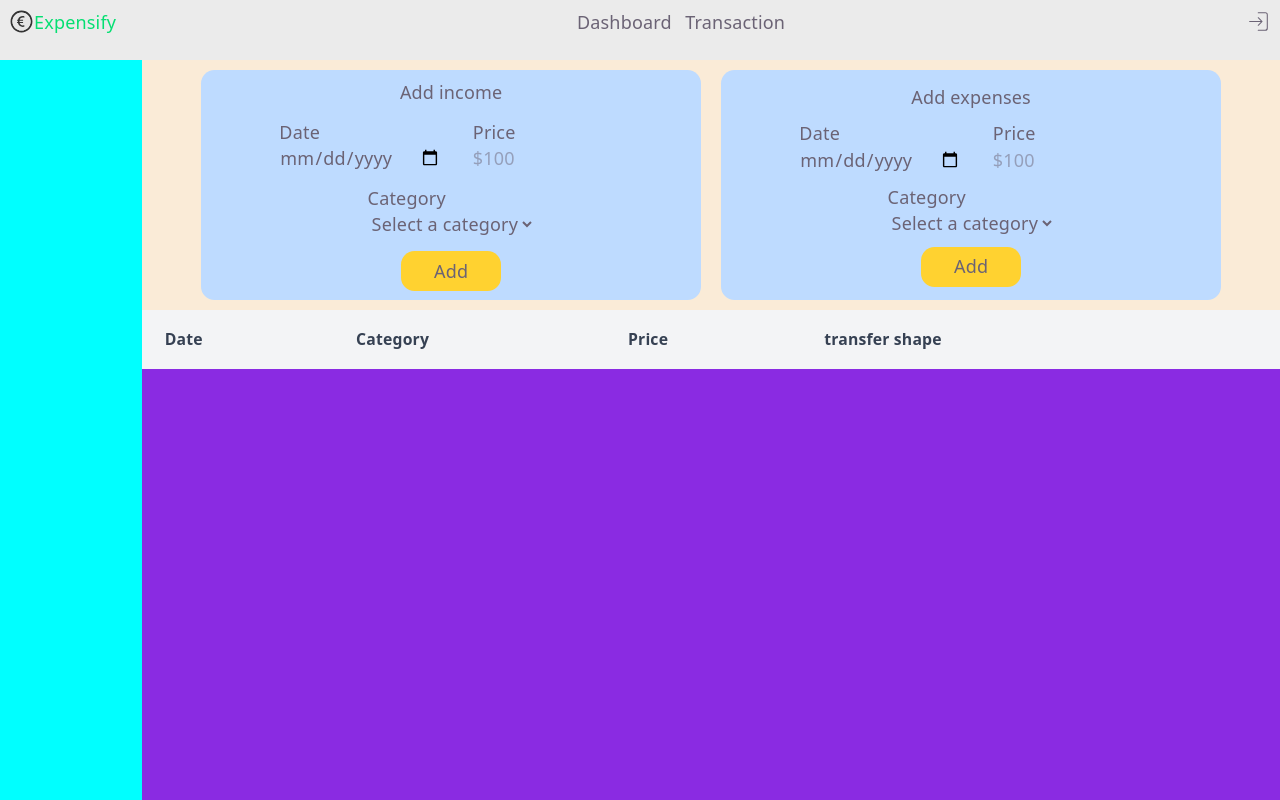
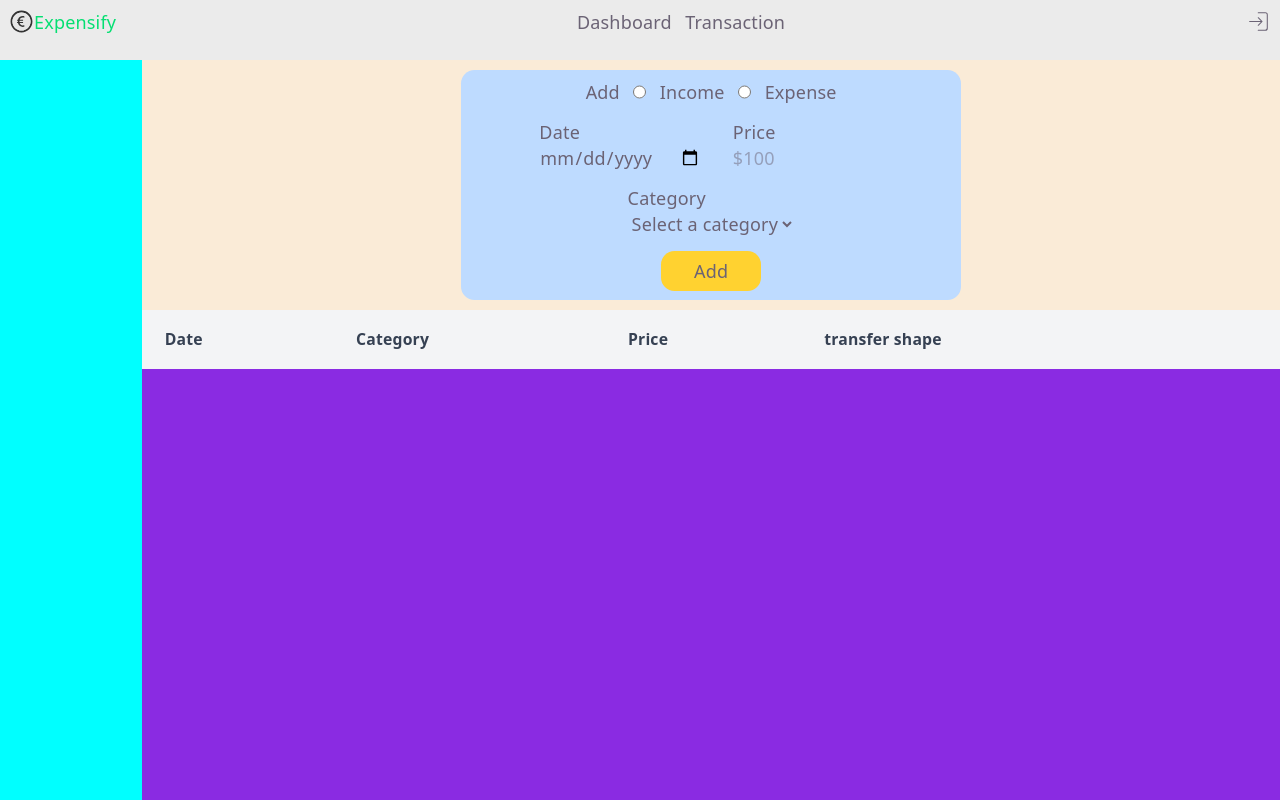
Before and after one commit to Malekith894/Expense-management-application, a React (Vite) app in the folder Expenses/: page / in a window 1280 px wide. Shown: the top 800 px of the page. Built offline with nearby package versions, Linux system fonts and the light colour scheme.

Commit message:
Transaction page has been built. however, css and filtering remains

```diff
--- a/Expenses/src/pages/transactions/index.jsx
+++ b/Expenses/src/pages/transactions/index.jsx
@@ -4,21 +4,56 @@ import { useState } from 'react';
 
 
 function Transaction(){
-    const categories=["Education","Trasnsport","Food","Investement",
-        "Salary","Gift","Shopping","Internet","Health","Travel"]
+    //existing categories
+    const expense_category=["Education","Trasnsport","Food",
+        ,"Shopping","Internet","Health","Travel"];
 
-    const [category,setcategory]=useState(false)
+    const income_category=["Gift","Salary","Investement"];
 
+    //an object to store user transactions
+    const [trans,settrans]=useState({
+        date:'',
+        category:'',
+        price:'',
+        transfer:'',
+    });
 
-    function handlecategory(e){
+    //these states show the custom category and functions to manipulate them
+
+    const [income,setincome]=useState(false);
+
+    function handleincome(e){
         if(e.target.value=="Add_category"){
-            setcategory(true);
+            setincome(true);
+
         } else{
-            setcategory(false)
+            setincome(false);
+            settrans((prev) => ({...prev,category:e.target.value}))
         }
     };
 
+    function handleexception(e){
+        settrans((prev)=>({...prev,category:e.target.value}))
+    };
 
+    //this is a list to store the rows of our table
+    const [row,setrow]=useState([])
+
+    function handleclick(){
+        if(trans.date && trans.price && trans.category && trans.transfer){
+            return setrow((prev) => [...prev,{...trans,...{id:Math.random()*10}}])
+        } else{
+            alert("please fill in the blanks");
+        }
+    }
+
+    function handleremove(id){
+        setrow(row.filter(function(item){
+            return(
+                item.id!=id
+            )
+        }))
+    }
 
     return(
         <div className={styles.container}>
@@ -27,76 +62,49 @@ function Transaction(){
             </div>
             <div className={styles.adding}>
                 <div className='flex flex-col w-[500px] h-[230px] gap-2 bg-blue-200 rounded-xl p-2 justify-between'>
-                    <h2>Add income</h2>
+                    <div className='flex flex-row justify-center gap-3'>
+                        <h2>Add</h2>
+                        <input name='transaction' type='radio' id='income' value="income" onChange={(e) => settrans({...trans,transfer:'income'})}></input>
+                        <label htmlFor="income">Income</label>
+                        <input name='transaction' type='radio' id='expense' value="expense" onChange={(e) => settrans({...trans,transfer:'expense'})}></input>
+                        <label htmlFor="expense">Expense</label>
+                    </div>
+
                     <div className='flex flex-row justify-center gap-7'>
                         <div className='flex flex-col items-start'>
                             <label>Date</label>
-                            <input type='date'></input>
+                            <input type='date' onChange={(e) => settrans({...trans,date:e.target.value})}></input>
                         </div>
                         <div className='flex flex-col items-start'>
                             <label>Price</label>
-                            <input className='w-[150px]' placeholder='$100'></input>
+                            <input className='w-[150px]' placeholder='$100' onChange={(e) => settrans({...trans,price:e.target.value})}></input>
                         </div>
                     </div>
                     <div className='flex flex-row justify-center gap-7'>
                         <div className='flex flex-col items-start center'>
                             <label>Category</label>
-                            <select onChange={handlecategory}>
+                            <select onChange={handleincome}>
                                 <option>Select a category</option>
                                 <option>Add_category</option>
-                                {categories.map(function(item){
+                                {income_category.map(function(item){
                                     return <option key={item}>{item}</option>
                                 })}
                             </select>
                         </div>
-                        { category && (
+                        { income && (
                             <div className='flex flex-col items-start center '>
                                 <label>New category</label>
-                                <input type='text' placeholder='Enter new categroy'></input>
+                                <input type='text' placeholder='Enter new categroy' onChange={handleexception}></input>
                             </div>
                         )
                         }
 
                     </div>
                     <div>
-                        <button className='w-[100px] h-[40px] rounded-xl bg-amber-300'>Add</button>
+                        <button className='w-[100px] h-[40px] rounded-xl bg-amber-300' onClick={handleclick}>Add</button>
                     </div>
                 </div>
-                <div className='flex flex-col w-[500px] h-[230px] bg-blue-200 rounded-xl p-3 justify-between'>
-                    <h2>Add expenses</h2>
-                    <div className='flex flex-row justify-center gap-7'>
-                        <div className='flex flex-col items-start'>
-                            <label>Date</label>
-                            <input type='date'></input>
-                        </div>
-                        <div className='flex flex-col items-start'>
-                            <label>Price</label>
-                            <input className='w-[150px]' placeholder='$100'></input>
-                        </div>
-                    </div>
-                    <div className='flex flex-row justify-center gap-7'>
-                        <div className='flex flex-col items-start '>
-                            <label>Category</label>
-                            <select onChange={handlecategory}>
-                                <option>Select a category</option>
-                                <option>Add_category</option>
-                                {categories.map(function(item){
-                                    return <option key={item}>{item}</option>
-                                })}
-                            </select>
-                        </div>
-                        { category && (
-                            <div className='flex flex-col items-start center '>
-                                <label>New category</label>
-                                <input type='text' placeholder='Enter new categroy'></input>
-                            </div>
-                        )
-                        }
-                    </div>
-                    <div>
-                        <button className='w-[100px] h-[40px] rounded-xl bg-amber-300'>Add</button>
-                    </div>
-                </div>
+
             </div>
             <div className={styles.main}>
                         <table className='w-full '>
@@ -120,7 +128,19 @@ function Transaction(){
                                 </tr>
                             </thead>
                             <tbody>
-
+                                {row.map(function(item){
+                                    return(
+                                        <tr key={item}>
+                                            <td className="px-5 py-4 text-left text-sm font-semibold text-gray-500">{item.date}</td>
+                                            <td className="px-5 py-4 text-left text-sm font-semibold text-gray-500">{item.category}</td>
+                                            <td className="px-5 py-4 text-left text-sm font-semibold text-gray-500">{item.price}</td>
+                                            <td className="px-5 py-4 text-left text-sm font-semibold text-gray-500">{item.transfer}</td>
+                                            <td className="px-5 py-4 text-left text-sm font-semibold text-gray-500">
+                                                <button className='w-[100px] h-[40px] rounded-xl bg-amber-300' onClick={()=> handleremove(item.id)}>Remove</button>
+                                            </td>
+                                        </tr>
+                                    )
+                                })}
                             </tbody>
 
                         </table>
```
